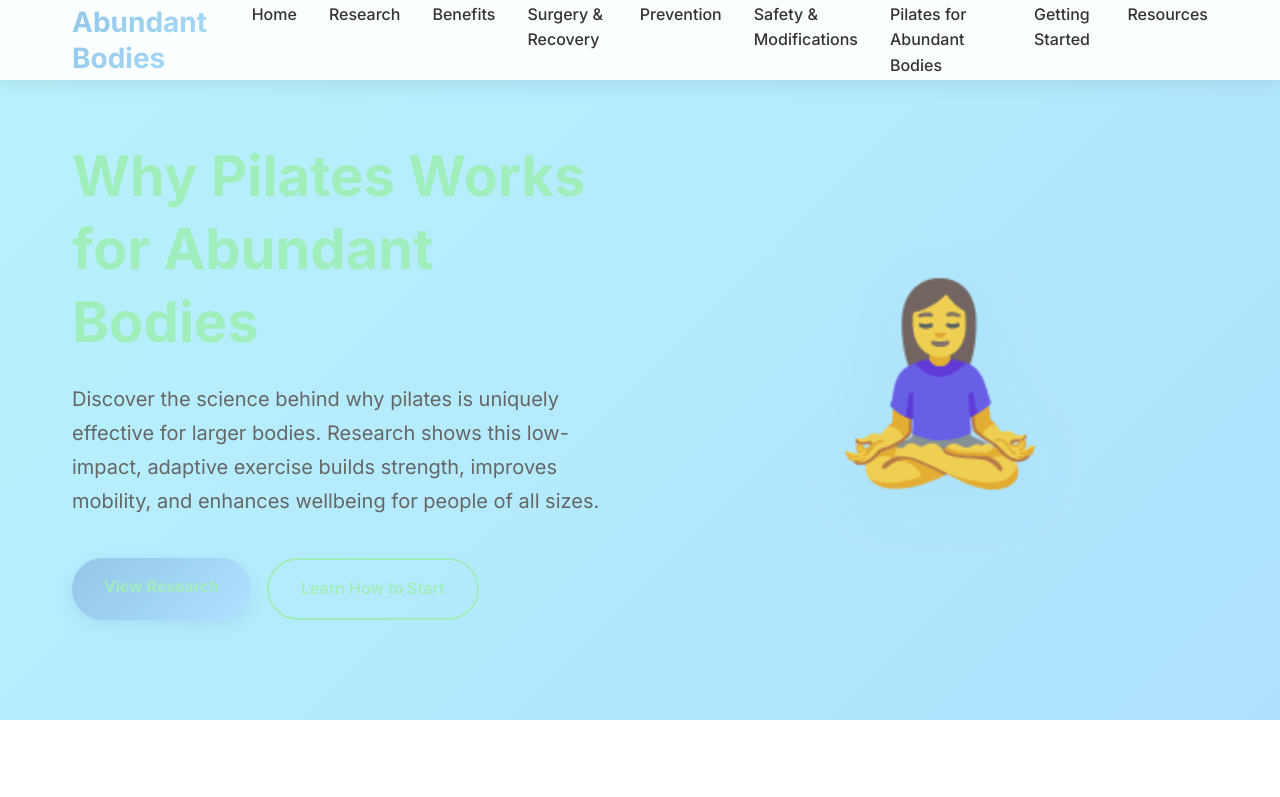
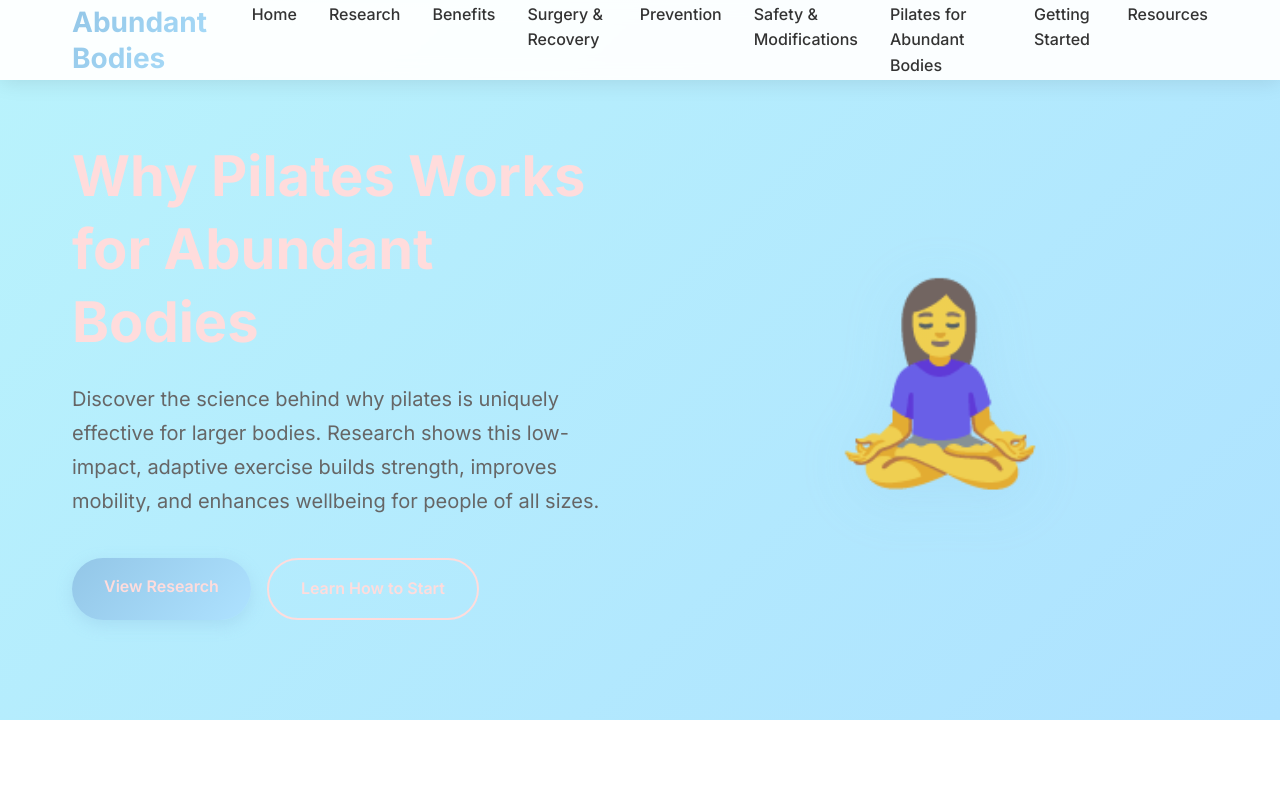
Before and after one commit to sazizNYT/pilates.io, a plain HTML site: page index.html in a window 1280 px wide. Shown: the top 797 px of the page. Drawn offline with Linux system fonts and the light colour scheme.

Commit message:
updated button colors

```diff
--- a/web.css
+++ b/web.css
@@ -150,7 +150,7 @@ p {
 
 .hero-title {
     margin-bottom: 1.5rem;
-    color: #A1EEBD;
+    color: #FFDCDC;
 }
 
 .hero-subtitle {
@@ -193,7 +193,7 @@ p {
 
 .btn-primary {
     background: linear-gradient(135deg, #93C6E7 0%, #AEE2FF 100%);
-    color: #A1EEBD;
+    color: #FFDCDC;
     box-shadow: 0 5px 15px rgba(147, 198, 231, 0.4);
 }
 
@@ -204,12 +204,12 @@ p {
 
 .btn-secondary {
     background: transparent;
-    color: #A1EEBD;
-    border: 2px solid #A1EEBD;
+    color: #FFDCDC;
+    border: 2px solid #FFDCDC;
 }
 
 .btn-secondary:hover {
-    background: #A1EEBD;
+    background: #FFDCDC;
     color: white;
     transform: translateY(-2px);
 }
```
